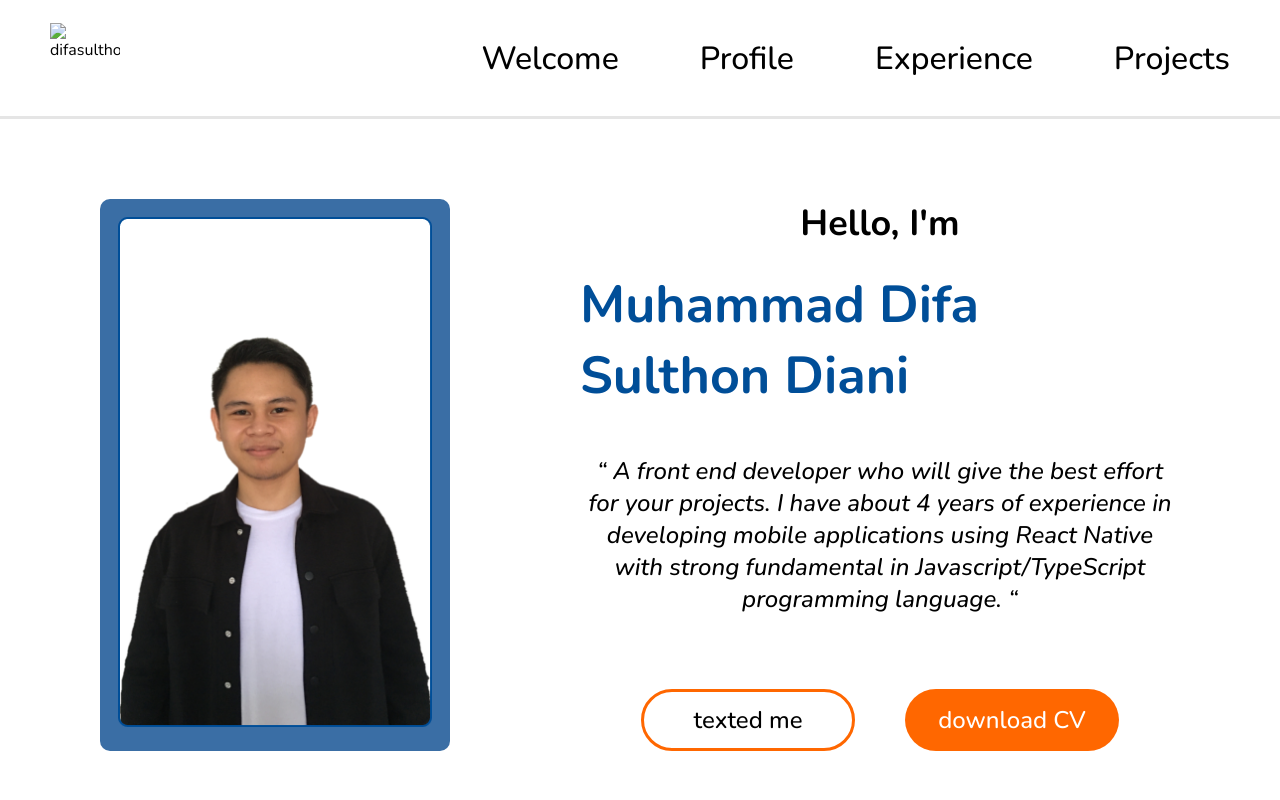
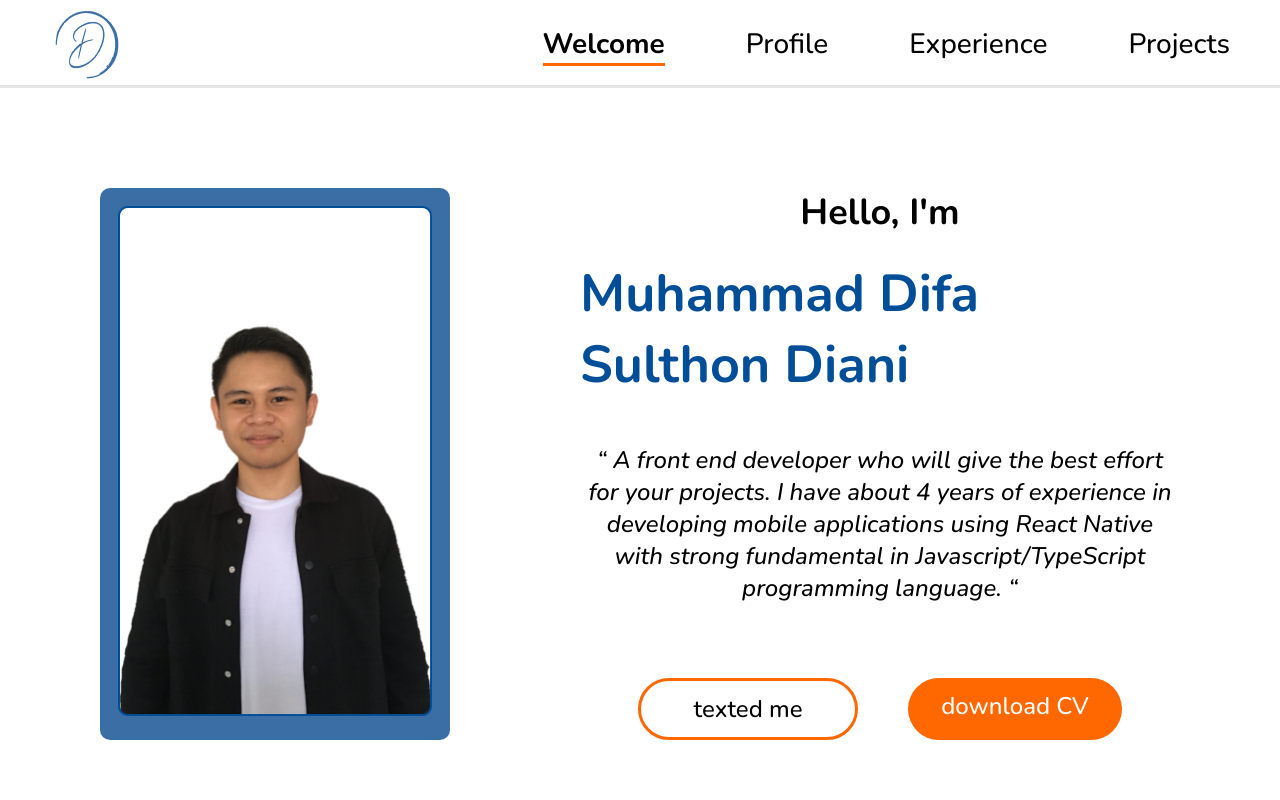
Before and after one commit to difasulthon/personal-website, a plain HTML site: page index.html in a window 1280 px wide. Shown: the top 800 px of the page. Drawn offline with nearby package versions, Linux system fonts and the light colour scheme.

Commit message:
feat: add logic on clik menu and button

```diff
--- a/index.html
+++ b/index.html
@@ -9,17 +9,17 @@
 <body>
   <!-- navigation -->
   <div class="navbar">
-    <img src="./images//logo.png" alt="difasulthon" class="logo-difa">
+    <img src="./images/logo.png" alt="difasulthon" class="logo-difa">
     <div class="menu-container">
-      <h1 class="menu-item">Welcome</h1>
-      <h1 class="menu-item">Profile</h1>
-      <h1 class="menu-item">Experience</h1>
-      <h1 class="menu-item">Projects</h1>
+      <a href="#welcome" class="menu-item">Welcome</a>
+      <a href="#Profile" class="menu-item">Profile</a>
+      <a href="#experience" class="menu-item">Experience</a>
+      <a href="#projects" class="menu-item">Projects</a>
     </div>
   </div>
 
   <!-- Welcome -->
-   <div class="welcome-container">
+   <section class="welcome-container" id="welcome">
     <div class="welcome-image-container">
       <img src="./images/difa-photo.png" alt="Difa Sulthon" class="welcome-photo-difa">
     </div>
@@ -34,14 +34,14 @@
           </p>
       </div>
       <div class="welcome-button-container">
-        <button class="welcome-button" id="welcome-line-button">texted me</button>
-        <button class="welcome-button" id="welcome-solid-button">download CV</button>
+        <a href="https://mail.google.com/mail/?view=cm&fs=1&to=mdifasulthon@gmail.com" target="_blank" class="welcome-button" id="welcome-line-button">texted me</a>
+        <a href="./assets/resume.pdf" class="welcome-button" id="welcome-solid-button" target="_blank">download CV</a>
       </div>
     </div>
-   </div>
+   </section>
 
   <!-- Profile -->
-  <div class="profile-container">
+  <section class="profile-container" id="Profile">
     <div class="profile-about-me">
       <h2 class="profile-title">About Me</h2>
       <p class="profile-decription">
@@ -53,18 +53,18 @@
         Back End Developer, QA/Tester, Product Owner, or other stakeholders to achieve goals and deliver the best software product.
       </p>
       <div class="profile-button-container">
-        <button class="profile-button" id="profile-button-linkedin">
+        <a href="https://www.linkedin.com/in/difasulthon/" class="profile-button" id="profile-button-linkedin" target="_blank">
           <img src="./images/linkedin.png" alt="linkedin" class="profile-button-icon">
           <p>Connect</p>
-        </button>
-        <button class="profile-button" id="profile-button-github">
+        </a>
+        <a href="https://github.com/difasulthon" class="profile-button" id="profile-button-github" target="_blank">
           <img src="./images/github.png" alt="linkedin" class="profile-button-icon">
           <p>Follow</p>
-        </button>
-        <button class="profile-button" id="profile-button-github">
-          <img src="./images/github.png" alt="linkedin" class="profile-button-icon">
+        </a>
+        <a href="https://medium.com/@mdifasulthon" class="profile-button" id="profile-button-github" target="_blank">
+          <img src="./images/medium.png" alt="linkedin" class="profile-button-icon">
           <p>Follow</p>
-        </button>
+        </a>
       </div>
     </div>
     <div class="profile-education">
@@ -88,10 +88,10 @@
       </div>
       </div>
     </div>
-  </div>
+  </section>
 
   <!-- Experience -->
-   <div class="experience-container">
+   <section id="experience" class="experience-container">
     <div class="experience-item-container">
       <img src="./images/jenius-logo.png" alt="jenius" class="experience-item-image">
       <div class="experience-item-text-container">
@@ -135,10 +135,10 @@
         </p>
     </div>
     </div>
-   </div>
+   </section>
 
    <!-- Projects -->
-  <div class="projects-container">
+  <section id="projects" class="projects-container">
     <div class="projects-item-container">
       <div class="projects-item-image-container">
         <img src="./images/jenius-transaction.png" alt="jenius-tarnsaction" class="projects-item-image">
@@ -268,6 +268,7 @@
         <p ><strong>Tech:</strong> Javascript, React Native, Unit Test using Jest, GraphQL, Git (Bitbucket)</p>
       </div>
     </div>
-  </div>
+  </section>
 </body>
+<script src="scripts.js"></script>
 </html>
--- /dev/null
+++ b/scripts.js
@@ -0,0 +1,49 @@
+function updateActiveMenuItem() {
+  const menuItems = document.querySelectorAll('.menu-item');
+  menuItems.forEach(item => item.classList.remove('active'));
+
+  const hash = window.location.hash;
+
+  if (hash) {
+    const activeItem = document.querySelector(`.menu-item[href="${hash}"]`);
+    if (activeItem) {
+      activeItem.classList.add('active');
+    }
+  } else {
+    const defaultItem = document.querySelector('.menu-item[href="#welcome"]');
+    if (defaultItem) {
+      defaultItem.classList.add('active');
+    }
+  }
+}
+
+function updateActiveMenuItemOnScroll() {
+  const sections = document.querySelectorAll('section');
+  const menuItems = document.querySelectorAll('.menu-item');
+
+  let currentSectionId = '';
+
+  sections.forEach(section => {
+    const sectionTop = section.offsetTop;
+    const sectionHeight = section.offsetHeight;
+    if (pageYOffset >= sectionTop - sectionHeight / 3) {
+      currentSectionId = section.getAttribute('id');
+    }
+  });
+
+  menuItems.forEach(item => {
+    item.classList.remove('active');
+    if (item.getAttribute('href') === `#${currentSectionId}`) {
+      item.classList.add('active');
+    }
+  });
+}
+
+window.addEventListener('hashchange', updateActiveMenuItem);
+
+window.addEventListener('scroll', updateActiveMenuItemOnScroll);
+
+document.addEventListener('DOMContentLoaded', () => {
+  updateActiveMenuItem();
+  updateActiveMenuItemOnScroll();
+});
--- a/style.css
+++ b/style.css
@@ -4,6 +4,7 @@
   margin: 0;
   padding: 0;
   font-family: Nunito, system-ui, -apple-system, BlinkMacSystemFont, 'Segoe UI', Roboto, Oxygen, Ubuntu, Cantarell, 'Open Sans', 'Helvetica Neue', sans-serif;
+  text-decoration: none;
 }
 
 .navbar {
@@ -12,8 +13,8 @@
   justify-content: space-between;
   padding-left: 50px;
   padding-right: 50px;
-  padding-bottom: 23px;
-  padding-top: 23px;
+  padding-bottom: 5px;
+  padding-top: 10px;
   align-items: center;
   border-bottom: 3px solid #E5E5E5;
   background-color: white;
@@ -35,7 +36,7 @@
 }
 
 .menu-item {
-  font-size: 28;
+  font-size: 28px;
   font-weight: 500;
   color: #000000;
 }
@@ -46,12 +47,18 @@
   cursor: pointer;
 }
 
+.menu-item.active {
+  font-weight: 700;
+  border-bottom: 3px solid #FF6700;
+  cursor: pointer;
+}
+
 .welcome-container {
   background-color: white;
   display: flex;
   flex-direction: row;
-  padding: 80px 100px 80px 100px;
-  gap: 130px
+  padding: 100px 100px 60px 100px;
+  gap: 130px;
 }
 
 .welcome-image-container {
@@ -111,6 +118,7 @@
   border-radius: 50px;
   font-size: 24px;
   font-weight: 500;
+  text-align: center;
 }
 
 .welcome-button:hover {
@@ -133,7 +141,7 @@
 .profile-container {
   display: flex;
   flex-direction: row;
-  padding: 80px 120px 80px 120px;
+  padding: 100px 120px 60px 120px;
   gap: 120px;
 }
 
@@ -251,7 +259,7 @@
 
 .experience-container {
   display: flex;
-  padding: 80px 100px 80px 100px;
+  padding: 100px 100px 60px 100px;
   background-color: white;
   flex-direction: row;
   justify-content: space-between;
@@ -314,7 +322,7 @@
   display: grid;
   grid-template-columns: repeat(auto-fill, minmax(300px, 1fr));
   gap: 47px;
-  padding: 80px 100px;
+  padding: 100px 100px;
   background-color: white;
 }
 
```
